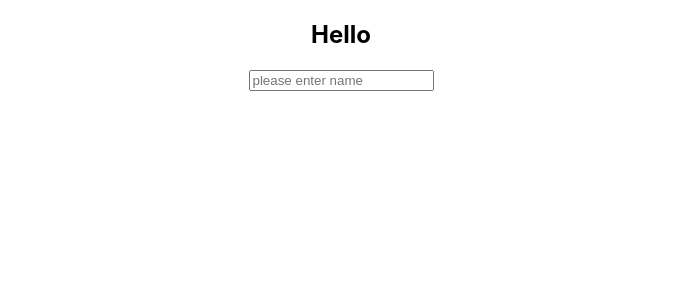
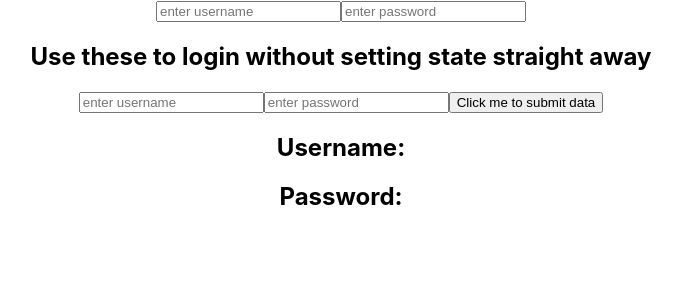
Before and after one commit to Reece-elder/22JanSoftware-React, a React (Create React App) app in the folder React/demo-project/: page / in a window 1280 px wide. Shown: the top 300 px of the page, without its empty margins (299-981 px from the left). Built offline with nearby package versions, Linux system fonts and the light colour scheme.

Commit message:
username and password

```diff
--- a/React/demo-project/src/App.js
+++ b/React/demo-project/src/App.js
@@ -4,6 +4,8 @@ import ContactCardManager from './components/003-props/ContactCardExercise/Conta
 import Manager from './components/003-props/Manager';
 import StateManager from './components/004-state/StateManager';
 import HelloName from './components/005-forms/HelloName';
+import Login from './components/005-forms/Login';
+import FormManager from './components/006-UsingStateForms/FormManager';
 import './css/App.css';
 
 // Within React, the data that is rendered is what each component (app.js) returns
@@ -22,7 +24,9 @@ function App() {
       {/* <Manager/> */}
       {/* <ContactCardManager/> */}
       {/* <StateManager/> */}
-      <HelloName/>
+      {/* <HelloName/> */}
+      {/* <FormManager/> */}
+      <Login/>
     </div>
   );
 }
--- /dev/null
+++ b/React/demo-project/src/components/005-forms/Login.jsx
@@ -0,0 +1,41 @@
+import { useState } from "react";
+
+const Login = () => {
+  // Make State for my username and password
+  const [username, setUsername] = useState("");
+  const [password, setPassword] = useState("");
+
+  // Create temp variables for our username and password
+  let tempUser;
+  let tempPass;
+
+  // When this function runs, it sets the value of our state to be the temp values
+  const loginFunc = () => {
+      setUsername(tempUser);
+      setPassword(tempPass);
+  }
+
+//   <div> - Divider <form> <article> <footer> <nav> <pagebody>
+
+  return (
+    <div>
+      <form>
+          {/* When the input changes, save the event and pass it into the arrow function */}
+          {/* When the input field detects a change, it creates an event (contains the value, the input field, when, other metadata) */}
+          <input type="text" value={username} placeholder="enter username" onChange={(zipZoop) => setUsername(zipZoop.target.value)}/>
+          <input type="password" value={password} placeholder="enter password" onChange={(zipZoop) => setPassword(zipZoop.target.value)}/>
+
+          <h2> Use these to login without setting state straight away</h2>
+          <input type="text" value={tempUser} placeholder="enter username" onChange={(e) => tempUser = e.target.value}/>
+          <input type="password" placeholder="enter password" onChange={(e) => tempPass = e.target.value}/>
+          <button type="button" onClick={loginFunc}> Click me to submit data </button>
+      </form>
+      <div>
+          <h2> Username: {username}</h2>
+          <h2> Password: {password}</h2>
+      </div>
+    </div>
+  );
+};
+
+export default Login;
--- /dev/null
+++ b/React/demo-project/src/components/006-UsingStateForms/Basket.jsx
@@ -0,0 +1,14 @@
+const Basket = ({basket}) => {
+
+    console.log(basket);
+
+    if(basket.length === 0){
+        return <h2> Nothing added to basket :( </h2>
+    } else {
+        basket.map((item, key) => {
+            return <h2> Item: {item}</h2>
+        });
+    }
+}
+
+export default Basket;
--- /dev/null
+++ b/React/demo-project/src/components/006-UsingStateForms/FormManager.jsx
@@ -0,0 +1,19 @@
+import { useState } from "react";
+import SearchBar from "./SearchBar";
+import Basket from "./Basket";
+
+const FormManager = () => {
+
+    const [basket, setBasket] = useState([]);
+
+    return (
+        <>
+            <Basket basket={basket}/>
+            <SearchBar basket={basket} setBasket={setBasket}/>
+        </>
+
+
+     );
+}
+
+export default FormManager;
--- /dev/null
+++ b/React/demo-project/src/components/006-UsingStateForms/SearchBar.jsx
@@ -0,0 +1,21 @@
+const SearchBar = ({basket, setBasket}) => {
+
+    let searchQuery;
+
+    const addToBasket = () => {
+        const newBasket = [...basket];
+        newBasket.push(searchQuery);
+        setBasket(newBasket);
+        console.log(basket);
+    }
+
+    return (
+        <div>
+            <input type="text" onChange = {(e) => {searchQuery = e.target.value}} placeholder="add to list"/>
+            <button type="button" onClick={addToBasket}> Click me! </button>
+
+        </div>
+     );
+}
+
+export default SearchBar;
```
